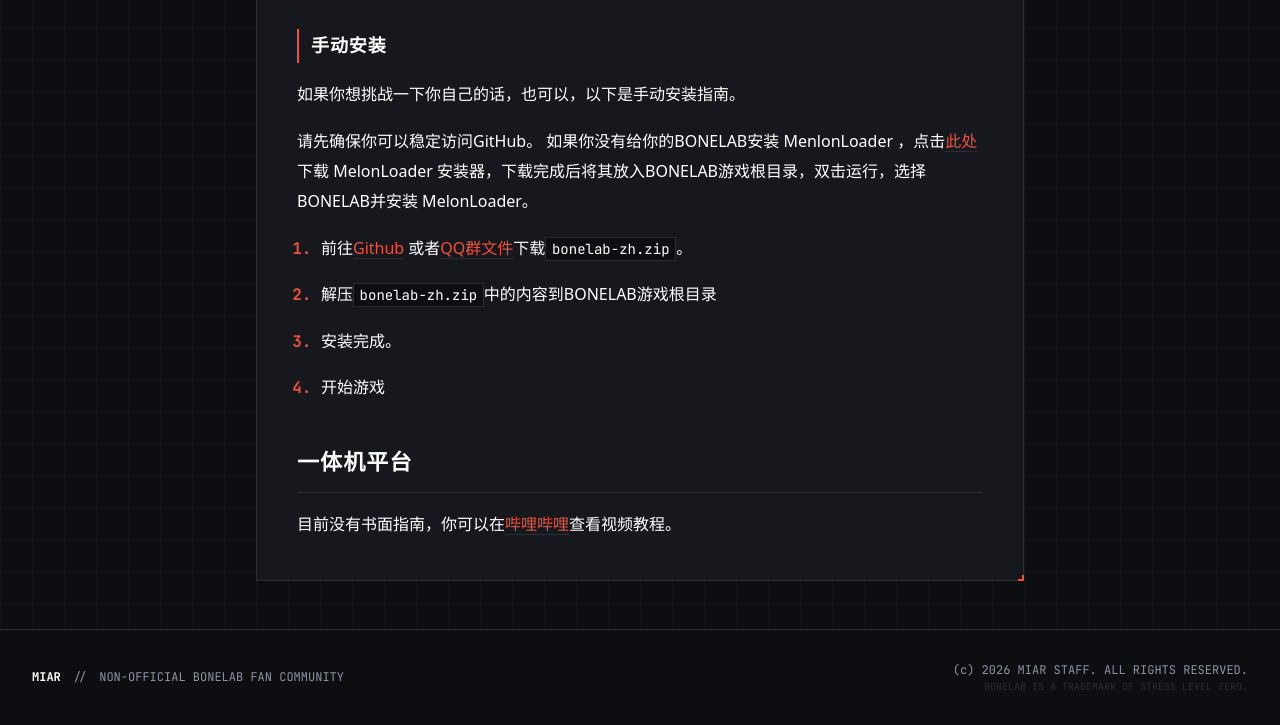
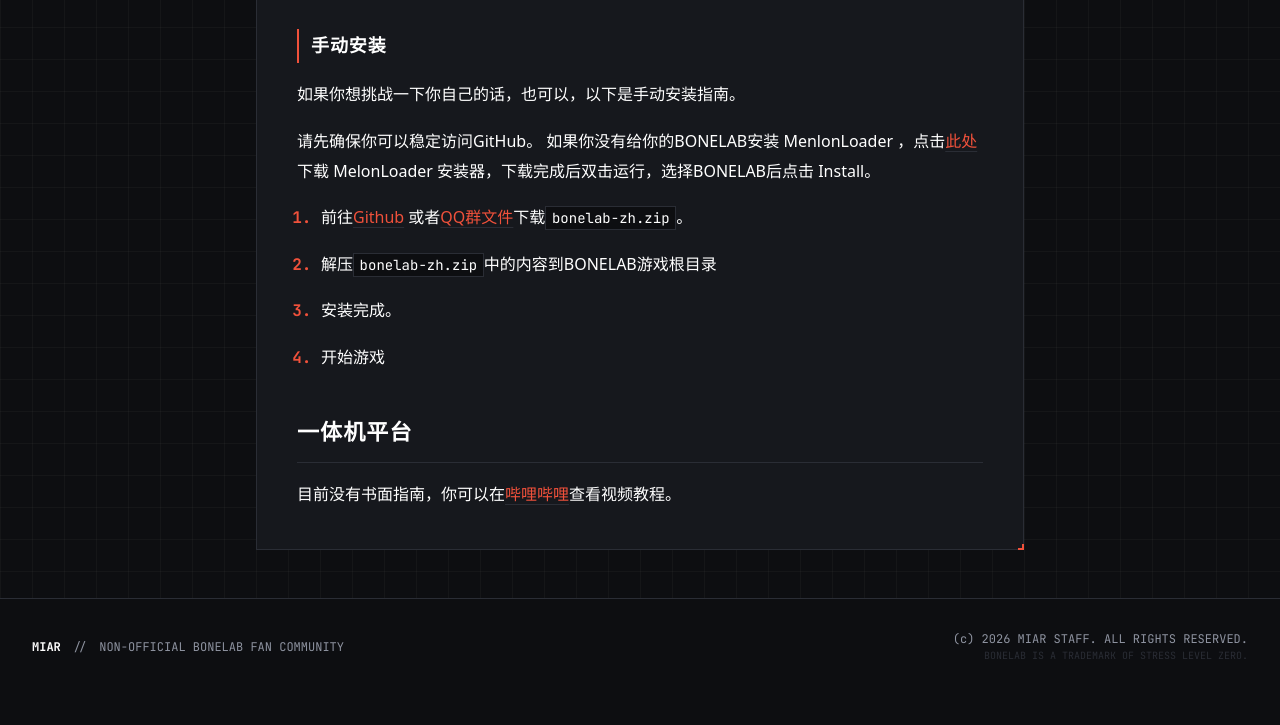
Before and after one commit to MonoIAR/monoiar.github.io, an Astro site: page /docs/install-bonelab-zh in a window 1280 px wide. Shown: the part 1541-2266 px from the top of the page. After the commit the page ends 2235 px from the top, so only its background shows below. Built offline with nearby package versions, Linux system fonts and the light colour scheme; Astro itself is replaced by a stand-in of ours.

Commit message:
纠正安装步骤

```diff
--- a/src/content/docs/install-bonelab-zh.md
+++ b/src/content/docs/install-bonelab-zh.md
@@ -45,7 +45,7 @@ PCVR 具有 **自动安装** 和 **手动安装** 两种安装办法，可以取
 如果你想挑战一下你自己的话，也可以，以下是手动安装指南。
 
 请先确保你可以稳定访问GitHub。
-如果你没有给你的BONELAB安装 MenlonLoader ，点击[此处](https://github.com/LavaGang/MelonLoader/releases/download/latest/MelonLoader.Installer.exe)下载 MelonLoader 安装器，下载完成后将其放入BONELAB游戏根目录，双击运行，选择BONELAB并安装 MelonLoader。
+如果你没有给你的BONELAB安装 MenlonLoader ，点击[此处](https://github.com/LavaGang/MelonLoader/releases/download/latest/MelonLoader.Installer.exe)下载 MelonLoader 安装器，下载完成后双击运行，选择BONELAB后点击 Install。
 
 1. 前往[Github](https://github.com/MonoIAR/PJ_LabLocalizer/releases/download/1.0.0/bonelab-zh.zip) 或者[QQ群文件](https://qm.qq.com/q/rMVy0k64Ra)下载`bonelab-zh.zip`。
 
```
